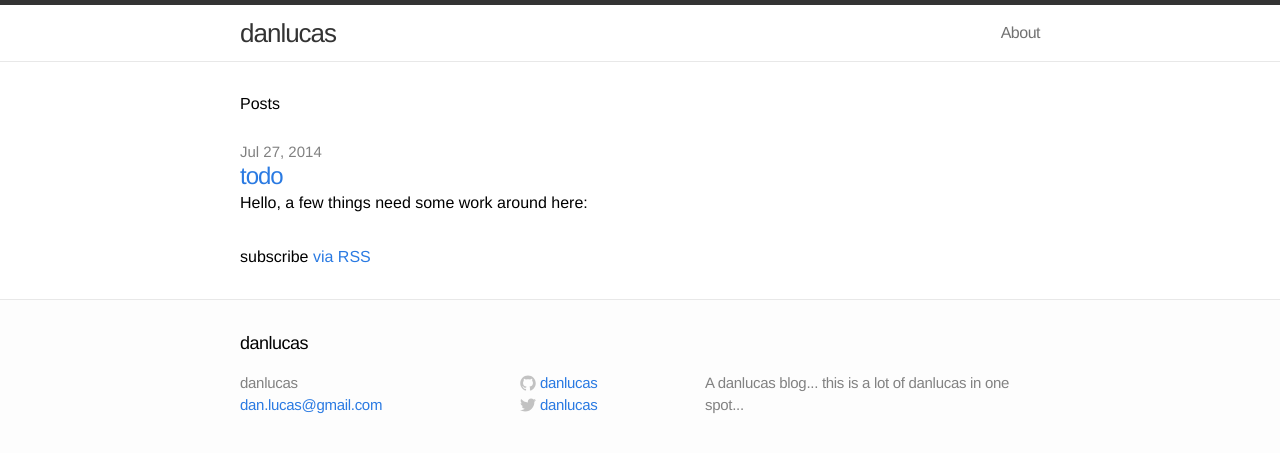
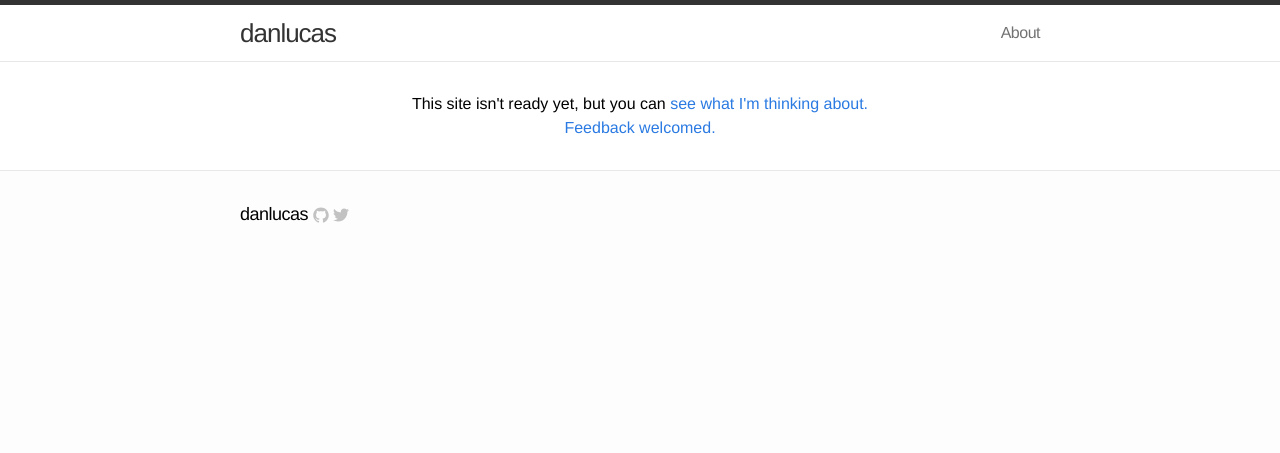
Before and after one commit to danlucas/blog, a Jekyll site: the page built from index.html, in a window 1280 px wide. Shown: the top 453 px of the page. Built offline with Jekyll 4.4.1, drawn with Linux system fonts in a browser that asks for light colours.

Commit message:
adding mock collection, clearing out boiler plate

```diff
--- a/_config.yml
+++ b/_config.yml
@@ -22,3 +22,11 @@
 git:
     branch: master
 editor: subl
+
+# collections
+collections:
+    practice:
+        output: true
+        title: "Practice"
+    mocks:
+        output: true
--- a/_includes/footer.html
+++ b/_includes/footer.html
@@ -1,19 +1,10 @@
 <footer class="site-footer">
 
   <div class="wrap">
-
+    <div class="column">
       <h2 class="footer-heading">{{ site.title }}</h2>
 
-    <div class="footer-col-1 column">
-      <ul>
-        <li>{{ site.title }}</li>
-        <li><a href="mailto:{{ site.email }}">{{ site.email }}</a></li>
-      </ul>
-    </div>
-
-    <div class="footer-col-2 column">
-      <ul>
-        {% if site.github_username %}<li>
+      {% if site.github_username %}
       <a href="https://github.com/{{ site.github_username }}">
         <span class="icon github">
           <svg version="1.1" class="github-icon-svg" xmlns="http://www.w3.org/2000/svg" xmlns:xlink="http://www.w3.org/1999/xlink" x="0px" y="0px"
@@ -29,10 +20,11 @@
           c0,0.208,0.14,0.449,0.534,0.373c3.081-1.028,5.302-3.935,5.302-7.362C15.76,3.906,12.285,0.431,7.999,0.431z"/>
           </svg>
         </span>
-            <span class="username">{{ site.github_username }}</span>
+        <!-- <span class="username">{{ site.github_username }}</span> -->
       </a>
-        </li>{% endif %}
-        {% if site.twitter_username %}<li>
+      {% endif %}
+
+      {% if site.twitter_username %}
       <a href="https://twitter.com/{{ site.twitter_username }}">
         <span class="icon twitter">
           <svg version="1.1" class="twitter-icon-svg" xmlns="http://www.w3.org/2000/svg" xmlns:xlink="http://www.w3.org/1999/xlink" x="0px" y="0px"
@@ -46,14 +38,9 @@
             c6.015,0,9.304-4.983,9.304-9.304c0-0.142-0.003-0.283-0.009-0.423C14.976,4.29,15.531,3.714,15.969,3.058z"/>
           </svg>
         </span>
-            <span class="username">{{ site.twitter_username }}</span>
+        <!-- <span class="username">{{ site.twitter_username }}</span> -->
       </a>
-        </li>{% endif %}
-      </ul>
-    </div>
-
-    <div class="footer-col-3 column">
-      <p class="text">{{ site.description }}</p>
+      {% endif %}
     </div>
 
   </div>
--- a/_includes/head.html
+++ b/_includes/head.html
@@ -9,5 +9,6 @@
     <!-- Custom CSS -->
     <link rel="stylesheet" href="{{ "/css/main.css" | prepend: site.baseurl }}">
     <link rel="stylesheet" href="{{ "/css/prism.css" | prepend: site.baseurl }}">
+    <link rel="stylesheet" href="{{ "/css/under-construction.css" | prepend: site.baseurl }}">
 
 </head>
--- /dev/null
+++ b/css/under-construction.css
@@ -0,0 +1,7 @@
+.under-construction {
+    text-align: center;
+}
+
+.footer-heading {
+    display: inline-block;
+}
--- a/index.html
+++ b/index.html
@@ -2,10 +2,11 @@
 layout: default
 ---
 
-<div class="home">
+<div class="home under-construction">
 
-  <h1>Posts</h1>
-
+  <p>This site isn't ready yet, but you can <a href="{{ "mocks/" | prepend: site.baseurl }}">see what I'm thinking about.</a></p>
+  <p><a href="http://twitter.com/danlucas">Feedback welcomed.</a></p>
+<!--
   <ul class="posts">
     {% for post in site.posts %}
       <li>
@@ -16,6 +17,6 @@
     {% endfor %}
   </ul>
 
-  <p class="rss-subscribe">subscribe <a href="{{ "/feed.xml" | prepend: site.baseurl }}">via RSS</a></p>
+  <p class="rss-subscribe">subscribe <a href="{{ "/feed.xml" | prepend: site.baseurl }}">via RSS</a></p> -->
 
 </div>
```
Also changed, not shown: _mocks/index.html (added, +10 -0 lines), _mocks/practice-collection.html (added, +10 -0 lines), _mocks/practice.md (added, +12 -0 lines), _posts/2014-07-27-todo.md (+1 -0 lines), _practice/index.html (added, +7 -0 lines), about.md (+0 -6 lines). Lines whose indentation alone changed are shown as unchanged.
